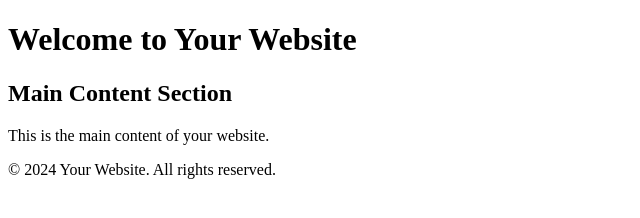
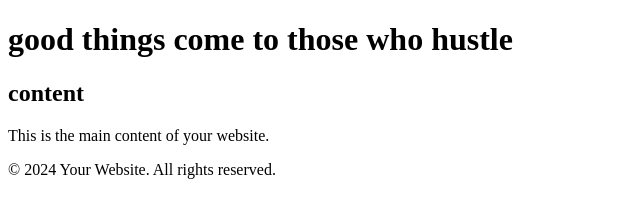
Before and after one commit to shreechandra/Cloudflare, a plain HTML site: page index.html in a window 1280 px wide. Shown: the whole page, without its empty margins (0-640 px from the left). Drawn offline with Linux system fonts and the light colour scheme.

Commit message:
Update index.html

```diff
--- a/index.html
+++ b/index.html
@@ -9,7 +9,7 @@
 <body>
 
     <header>
-        <h1>Welcome to Your Website</h1>
+        <h1>good things come to those who hustle</h1>
         <!-- Add any header content here -->
     </header>
 
@@ -19,7 +19,7 @@
 
     <main>
         <section>
-            <h2>Main Content Section</h2>
+            <h2>content</h2>
             <p>This is the main content of your website.</p>
             <!-- Add more content as needed -->
         </section>
```
